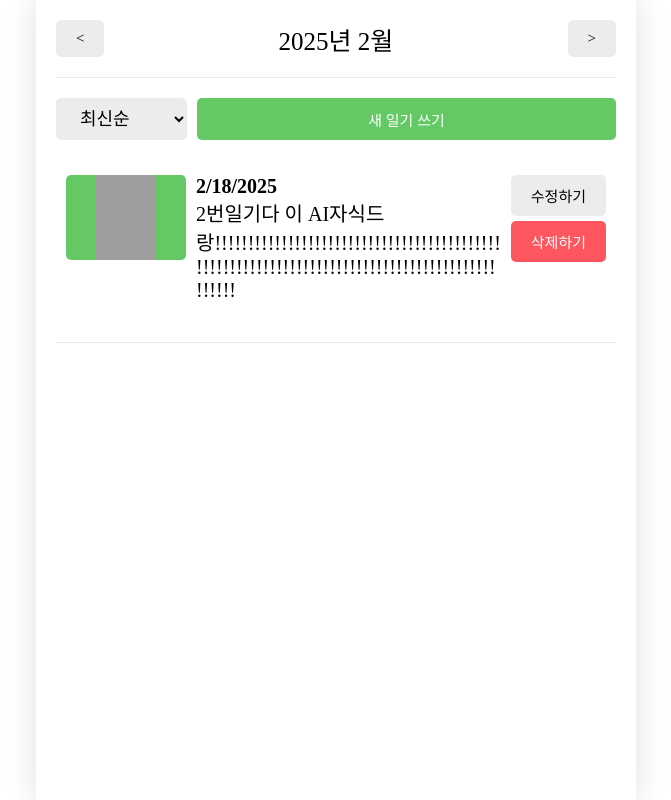
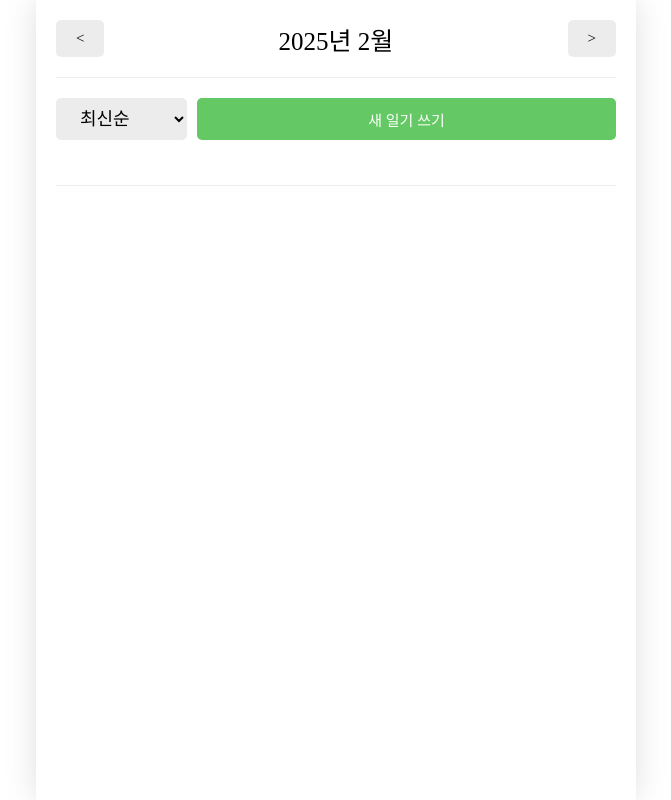
Before and after one commit to Watnu03/Study, a React (Vite) app: page / in a window 1280 px wide. Shown: the whole page, without its empty margins (304-975 px from the left). Built offline with nearby package versions, Linux system fonts and the light colour scheme; grey boxes are pictures that could not be loaded; a web font is replaced by a local one.

Commit message:
✨ Diary Data 로컬스토리지에 저장할수있게 추가

```diff
--- a/src/App.jsx
+++ b/src/App.jsx
@@ -1,58 +1,36 @@
 import "./styles/global.css";
 
 import { Route, Routes } from "react-router-dom";
-import { createContext, useReducer, useRef } from "react";
+import { createContext, useEffect, useReducer, useRef, useState } from "react";
 
 import Diary from "./pages/Diary";
 import Edit from "./pages/Edit";
 import Home from "./pages/Home";
 import New from "./pages/New";
 
-const itemData = [
-  {
-    id: 0,
-    date: new Date("2025-01-15").getTime(),
-    emotionId: 2,
-    content: "0번일기",
-  },
-  {
-    id: 1,
-    date: new Date("2025-01-18").getTime(),
-    emotionId: 5,
-    content: "1번일기",
-  },
-  {
-    id: 2,
-    date: new Date("2025-02-18").getTime(),
-    emotionId: 1,
-    content:
-      "2번일기다 이 AI자식드랑!!!!!!!!!!!!!!!!!!!!!!!!!!!!!!!!!!!!!!!!!!!!!!!!!!!!!!!!!!!!!!!!!!!!!!!!!!!!!!!!!!!!!!!!!!!!!!",
-  },
-  {
-    id: 3,
-    date: new Date("2025-03-11").getTime(),
-    emotionId: 4,
-    content: "3번일기",
-  },
-  {
-    id: 4,
-    date: new Date("2025-04-20").getTime(),
-    emotionId: 3,
-    content: "4번일기",
-  },
-];
+function reducer(state, action) {
+  // 로컬스토리지
+  let nextState;
 
-function reducer(state, action) {
   switch (action.type) {
-    case "CREATE":
-      return [...state, action.data];
-    case "UPDATE":
-      return state.map((item) =>
+    case "INIT": {
+      return action.data;
+    }
+    case "CREATE": {
+      nextState = [...state, action.data];
+      break;
+    }
+    case "UPDATE": {
+      nextState = state.map((item) =>
         String(item.id) === String(action.data.id) ? action.data : item
       );
-    case "DELETE":
-      return state.filter((item) => item.id !== action.targetId);
-    case "SORT":
+      break;
+    }
+    case "DELETE": {
+      nextState = state.filter((item) => item.id !== action.targetId);
+      break;
+    }
+    case "SORT": {
       return state.slice().sort((a, b) => {
         if (action.sortType === "latest") {
           return a.date - b.date;
@@ -62,17 +40,54 @@
           return 0;
         }
       });
+    }
     default:
       return state;
   }
+
+  localStorage.setItem("diary", JSON.stringify(nextState));
+
+  return nextState;
 }
 
 export const DiaryStateContext = createContext();
 export const DiaryDispatchContext = createContext();
 
 function App() {
-  const [data, dispatch] = useReducer(reducer, itemData);
-  const idRef = useRef(5);
+  const [isLoading, setIsLoading] = useState(true);
+  const [data, dispatch] = useReducer(reducer, []);
+  const idRef = useRef(0);
+
+  useEffect(() => {
+    const storedData = localStorage.getItem("diary");
+    if (!storedData) {
+      setIsLoading(false);
+      return;
+    }
+
+    const parsedData = JSON.parse(storedData);
+    //parsedData가 배열인지 확인
+    if (!Array.isArray(parsedData)) {
+      setIsLoading(false);
+      return;
+    }
+
+    // 저장되있는 id 값중 최대값 찾기위해
+    let maxId = 0;
+    parsedData.forEach((item) => {
+      if (Number(item.id) === maxId) {
+        maxId = Number(item.id);
+      }
+    });
+
+    idRef.current = maxId;
+
+    dispatch({
+      type: "INIT",
+      data: parsedData,
+    });
+    setIsLoading(false);
+  }, []);
 
   const onCreate = (date, emotionId, content) => {
     dispatch({
@@ -116,6 +131,10 @@
     });
   };
 
+  if (isLoading) {
+    return <div>로딩중...</div>;
+  }
+
   return (
     <>
       <DiaryStateContext.Provider value={data}>
```
